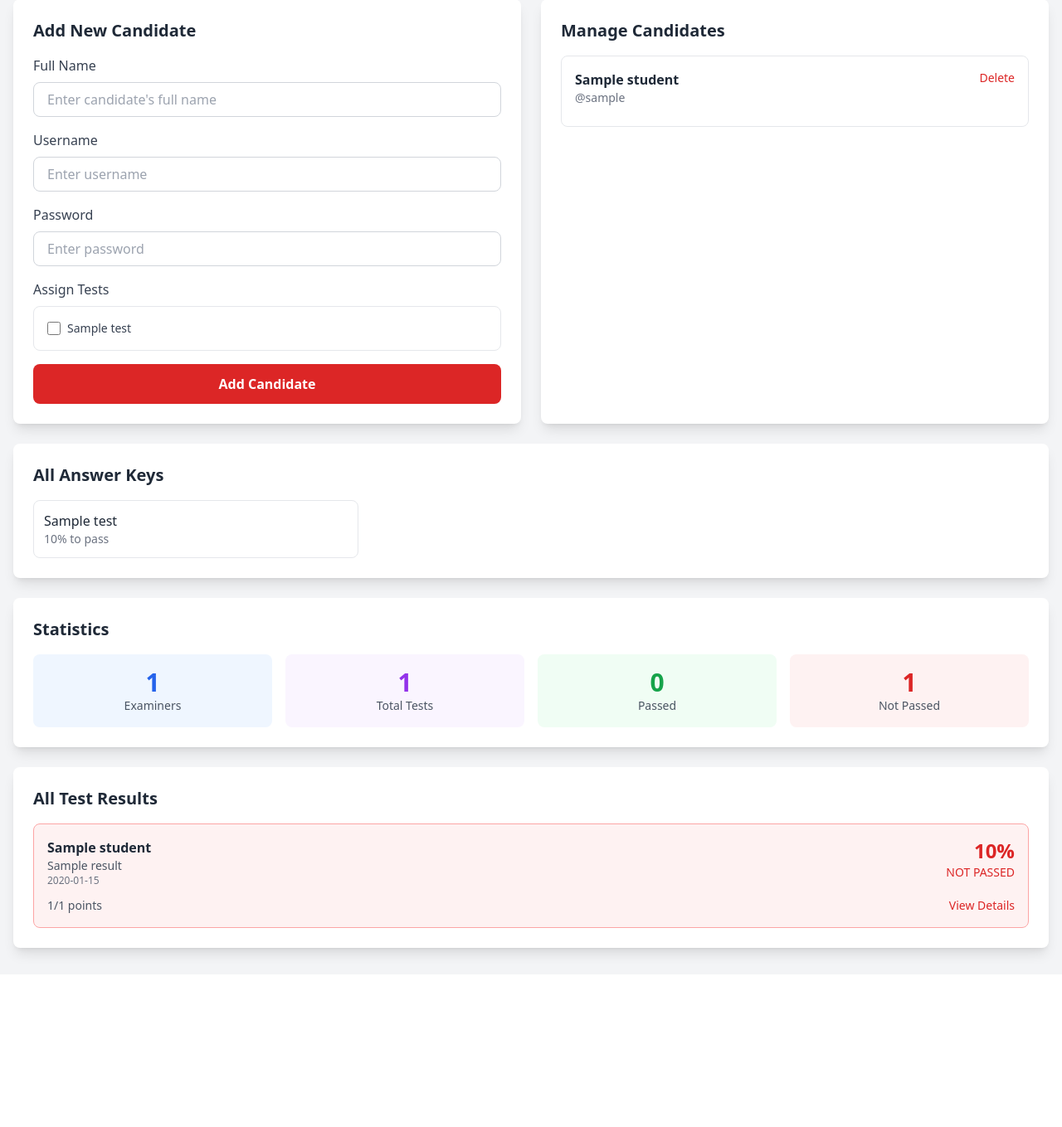
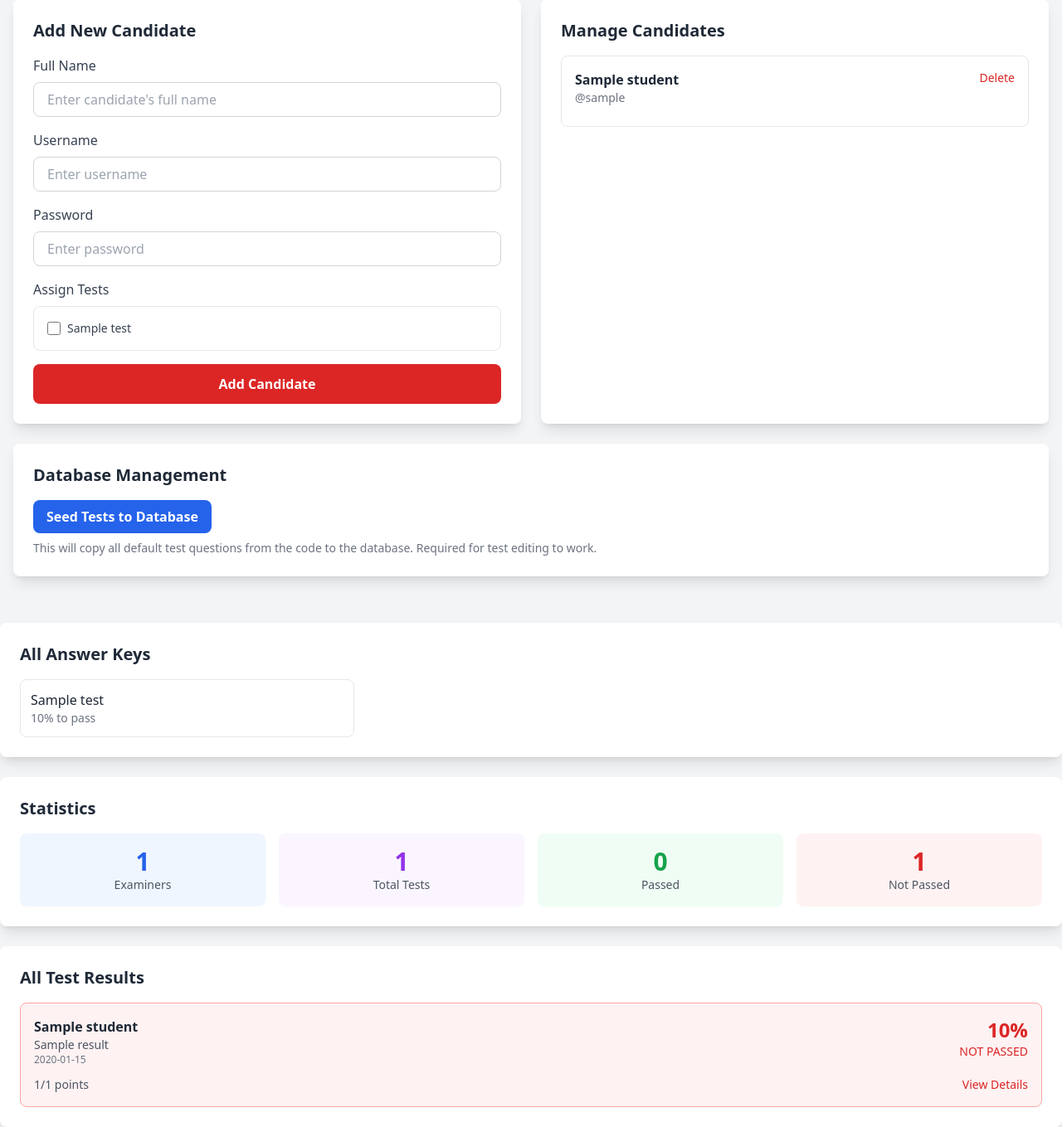
Before and after one commit to kdrivas1989/judgetest, a Flask app: template templates/admin.html in a window 1280 px wide. Shown: the part 805-2164 px from the top of the page at 83% size. Before the commit the page ends 1968 px from the top, so only its background shows below. Run offline with Flask 2, Linux system fonts and the light colour scheme; the template is opened without the code that fills it: most values are stand-ins (such as "Sample title", 1, 10 or a date in 2020); some libraries are stand-ins or nearby versions.

Commit message:
Move test questions to database storage
- Add tests table to store questions in database
- Add admin endpoint to seed tests from questions.py
- Add get_all_tests() and save_test() functions
- Update all routes to use database tests
- Add seed button in admin panel
- Test editing now updates database directly

Co-Authored-By: Claude Opus 4.5 <noreply@anthropic.com>

```diff
--- a/app.py
+++ b/app.py
@@ -9,7 +9,7 @@ import json
 from datetime import datetime
 from flask import Flask, render_template, request, jsonify, redirect, url_for, session, g
 from functools import wraps
-from questions import TESTS
+from questions import TESTS as DEFAULT_TESTS  # Fallback for initial seeding
 
 # Database support - Supabase REST API for production, SQLite for local dev
 import sqlite3  # Always available as fallback
@@ -107,6 +107,25 @@ def init_db():
         cursor.execute('''
             CREATE TABLE IF NOT EXISTS test_results (
                 result_id TEXT PRIMARY KEY,
+                data TEXT NOT NULL
+            )
+        ''')
+
+        # Create tests table
+        cursor.execute('''
+            CREATE TABLE IF NOT EXISTS tests (
+                test_id TEXT PRIMARY KEY,
+                name TEXT NOT NULL,
+                chapter TEXT NOT NULL,
+                passing_score INTEGER NOT NULL,
+                questions TEXT NOT NULL
+            )
+        ''')
+
+        # Create custom_questions table
+        cursor.execute('''
+            CREATE TABLE IF NOT EXISTS custom_questions (
+                test_id TEXT PRIMARY KEY,
                 data TEXT NOT NULL
             )
         ''')
@@ -339,13 +358,94 @@ def save_custom_questions(test_id, questions_data):
 
 
 def get_test_questions(test_id):
-    """Get questions for a test - custom if available, otherwise default."""
-    custom = get_custom_questions(test_id)
-    if custom:
-        return custom
-    if test_id in TESTS:
-        return TESTS[test_id]['questions']
+    """Get questions for a test from database."""
+    # First try to get from tests table in database
+    test = get_test(test_id)
+    if test and test.get('questions'):
+        return test['questions']
+    # Fallback to default if not in database
+    if test_id in DEFAULT_TESTS:
+        return DEFAULT_TESTS[test_id]['questions']
     return []
+
+
+def get_all_tests():
+    """Get all tests from database, falling back to defaults if not seeded."""
+    if USE_SUPABASE:
+        try:
+            result = supabase.table('tests').select('*').execute()
+            if result.data:
+                tests = {}
+                for row in result.data:
+                    tests[row['test_id']] = {
+                        'name': row['name'],
+                        'chapter': row['chapter'],
+                        'passing_score': row['passing_score'],
+                        'questions': json.loads(row['questions']) if row['questions'] else []
+                    }
+                return tests
+        except Exception as e:
+            print(f"Error loading tests from database: {e}")
+    else:
+        try:
+            db = get_sqlite_db()
+            cursor = db.execute('SELECT * FROM tests')
+            tests = {}
+            for row in cursor.fetchall():
+                tests[row['test_id']] = {
+                    'name': row['name'],
+                    'chapter': row['chapter'],
+                    'passing_score': row['passing_score'],
+                    'questions': json.loads(row['questions']) if row['questions'] else []
+                }
+            if tests:
+                return tests
+        except Exception as e:
+            print(f"Error loading tests from SQLite: {e}")
+    # Fallback to default tests
+    return DEFAULT_TESTS
+
+
+def get_test(test_id):
+    """Get a single test by ID."""
+    tests = get_all_tests()
+    return tests.get(test_id)
+
+
+def save_test(test_id, test_data):
+    """Save a test to database."""
+    if USE_SUPABASE:
+        existing = supabase.table('tests').select('test_id').eq('test_id', test_id).execute()
+        if existing.data:
+            supabase.table('tests').update({
+                'name': test_data['name'],
+                'chapter': test_data['chapter'],
+                'passing_score': test_data['passing_score'],
+                'questions': json.dumps(test_data['questions'])
+            }).eq('test_id', test_id).execute()
+        else:
+            supabase.table('tests').insert({
+                'test_id': test_id,
+                'name': test_data['name'],
+                'chapter': test_data['chapter'],
+                'passing_score': test_data['passing_score'],
+                'questions': json.dumps(test_data['questions'])
+            }).execute()
+    else:
+        db = get_sqlite_db()
+        db.execute('''
+            INSERT OR REPLACE INTO tests (test_id, name, chapter, passing_score, questions)
+            VALUES (?, ?, ?, ?, ?)
+        ''', (test_id, test_data['name'], test_data['chapter'],
+              test_data['passing_score'], json.dumps(test_data['questions'])))
+        db.commit()
+
+
+def seed_tests_to_database():
+    """Seed all default tests to database."""
+    for test_id, test_data in DEFAULT_TESTS.items():
+        save_test(test_id, test_data)
+    return len(DEFAULT_TESTS)
 
 
 # Initialize database on startup (with error handling for paused databases)
@@ -395,17 +495,18 @@ def admin_required(f):
 def get_proctor_tests(username, include_general=True):
     """Get tests available for a proctor based on assigned categories and level."""
     user = get_user(username)
+    all_tests = get_all_tests()
     if not user:
         return {}
     if user['role'] == 'admin':
-        return TESTS  # Admin sees all tests
+        return all_tests  # Admin sees all tests
 
     available_tests = {}
     proctor_level = user.get('proctor_level', 'regional')
 
     # Include general test only if requested (for results viewing, not answer keys)
-    if include_general and GENERAL_TEST_ID in TESTS:
-        available_tests[GENERAL_TEST_ID] = TESTS[GENERAL_TEST_ID]
+    if include_general and GENERAL_TEST_ID in all_tests:
+        available_tests[GENERAL_TEST_ID] = all_tests[GENERAL_TEST_ID]
 
     # Add category-specific tests filtered by proctor level
     # Regional proctors: only regional tests
@@ -415,12 +516,12 @@ def get_proctor_tests(username, include_general=True):
         if cat_id in CATEGORIES:
             for test_id in CATEGORIES[cat_id]['tests']:
                 if proctor_level == 'regional' and '_regional' in test_id:
-                    if test_id in TESTS:
-                        available_tests[test_id] = TESTS[test_id]
+                    if test_id in all_tests:
+                        available_tests[test_id] = all_tests[test_id]
                 elif proctor_level == 'national':
                     # National proctors can administer both regional and national tests
-                    if test_id in TESTS:
-                        available_tests[test_id] = TESTS[test_id]
+                    if test_id in all_tests:
+                        available_tests[test_id] = all_tests[test_id]
     return available_tests
 
 
@@ -450,7 +551,7 @@ def index():
                          user=session.get('user'),
                          role=session.get('role'),
                          name=session.get('name'),
-                         tests=TESTS,
+                         tests=get_all_tests(),
                          assigned_tests=assigned_tests)
 
 
@@ -485,7 +586,8 @@ def take_test(test_id):
     if session.get('role') != 'student':
         return redirect(url_for('index'))
 
-    if test_id not in TESTS:
+    all_tests = get_all_tests()
+    if test_id not in all_tests:
         return "Test not found", 404
 
     # Check if student is assigned this test
@@ -494,7 +596,7 @@ def take_test(test_id):
     if test_id not in assigned_tests:
         return "You are not assigned to this test", 403
 
-    test = TESTS[test_id]
+    test = all_tests[test_id]
     questions = get_test_questions(test_id)
     return render_template('test.html',
                          questions=questions,
@@ -510,10 +612,11 @@ def submit_test(test_id):
     if session.get('role') != 'student':
         return jsonify({'error': 'Unauthorized'}), 403
 
-    if test_id not in TESTS:
+    all_tests = get_all_tests()
+    if test_id not in all_tests:
         return jsonify({'error': 'Test not found'}), 404
 
-    test = TESTS[test_id]
+    test = all_tests[test_id]
     questions = get_test_questions(test_id)
     passing_score = test['passing_score']
 
@@ -656,7 +759,8 @@ def proctor_dashboard():
 @app.route('/answer-key/<test_id>')
 @proctor_required
 def answer_key(test_id):
-    if test_id not in TESTS:
+    all_tests = get_all_tests()
+    if test_id not in all_tests:
         return "Test not found", 404
 
     # Check if proctor has access to this test
@@ -666,7 +770,7 @@ def answer_key(test_id):
     if test_id not in available_tests:
         return "Unauthorized", 403
 
-    test = TESTS[test_id]
+    test = all_tests[test_id]
     questions = get_test_questions(test_id)
     return render_template('answer_key.html',
                          questions=questions,
@@ -678,7 +782,8 @@ def answer_key(test_id):
 @app.route('/edit-test/<test_id>')
 @proctor_required
 def edit_test(test_id):
-    if test_id not in TESTS:
+    all_tests = get_all_tests()
+    if test_id not in all_tests:
         return "Test not found", 404
 
     # Check if proctor has access to this test
@@ -688,7 +793,7 @@ def edit_test(test_id):
     if test_id not in available_tests:
         return "Unauthorized", 403
 
-    test = TESTS[test_id]
+    test = all_tests[test_id]
     questions = get_test_questions(test_id)
     return render_template('edit_test.html',
                          questions=questions,
@@ -699,8 +804,9 @@ def edit_test(test_id):
 
 @app.route('/save-test/<test_id>', methods=['POST'])
 @proctor_required
-def save_test(test_id):
-    if test_id not in TESTS:
+def save_test_questions(test_id):
+    all_tests = get_all_tests()
+    if test_id not in all_tests:
         return jsonify({'error': 'Test not found'}), 404
 
     # Check if proctor has access to this test
@@ -724,14 +830,18 @@ def save_test(test_id):
         if q.get('correct') not in [0, 1, 2, 3]:
             return jsonify({'error': 'Each question must have a valid correct answer (0-3)'}), 400
 
-    save_custom_questions(test_id, questions)
+    # Update the test in the database
+    test = all_tests[test_id]
+    test['questions'] = questions
+    save_test(test_id, test)
     return jsonify({'success': True, 'message': f'Test saved with {len(questions)} questions'})
 
 
 @app.route('/reset-test/<test_id>', methods=['POST'])
 @proctor_required
 def reset_test(test_id):
-    if test_id not in TESTS:
+    all_tests = get_all_tests()
+    if test_id not in all_tests:
         return jsonify({'error': 'Test not found'}), 404
 
     # Check if proctor has access to this test
@@ -741,13 +851,12 @@ def reset_test(test_id):
     if test_id not in available_tests:
         return jsonify({'error': 'Unauthorized'}), 403
 
-    # Delete custom questions to revert to default
-    if USE_SUPABASE:
-        supabase.table('custom_questions').delete().eq('test_id', test_id).execute()
-    else:
-        db = get_sqlite_db()
-        db.execute('DELETE FROM custom_questions WHERE test_id = ?', (test_id,))
-        db.commit()
+    # Reset to default questions from questions.py
+    if test_id not in DEFAULT_TESTS:
+        return jsonify({'error': 'No default questions available for this test'}), 404
+
+    default_test = DEFAULT_TESTS[test_id]
+    save_test(test_id, default_test)
 
     return jsonify({'success': True, 'message': 'Test reset to default questions'})
 
@@ -827,7 +936,7 @@ def admin_dashboard():
                          students=students,
                          categories=CATEGORIES,
                          results=all_results,
-                         tests=TESTS)
+                         tests=get_all_tests())
 
 
 @app.route('/admin/add-proctor', methods=['POST'])
@@ -961,6 +1070,30 @@ def get_proctor_route(username):
     })
 
 
+@app.route('/admin/seed-tests', methods=['POST'])
+@admin_required
+def admin_seed_tests():
+    """Seed database with default test questions from questions.py."""
+    try:
+        count = seed_tests_to_database()
+        return jsonify({'success': True, 'message': f'Seeded {count} tests to database'})
+    except Exception as e:
+        return jsonify({'error': str(e)}), 500
+
+
+@app.route('/admin/get-tests')
+@admin_required
+def admin_get_tests():
+    """Get all tests for admin management."""
+    tests = get_all_tests()
+    return jsonify({
+        'tests': [{'id': tid, 'name': t['name'], 'chapter': t['chapter'],
+                   'passing_score': t['passing_score'], 'question_count': len(t.get('questions', []))}
+                  for tid, t in tests.items()],
+        'source': 'database' if USE_SUPABASE else 'local'
+    })
+
+
 if __name__ == '__main__':
     port = int(os.environ.get('PORT', 5000))
     debug = os.environ.get('FLASK_ENV', 'development') == 'development'
--- a/templates/admin.html
+++ b/templates/admin.html
@@ -197,6 +197,20 @@
                     </div>
                     {% endif %}
                 </div>
+            </div>
+        </div>
+
+        <!-- Database Management Section -->
+        <div class="mt-6 bg-white rounded-lg shadow-lg p-6">
+            <h2 class="text-xl font-bold text-gray-800 mb-4">Database Management</h2>
+            <div class="flex items-center gap-4">
+                <button onclick="seedTests()" class="bg-blue-600 hover:bg-blue-700 text-white font-semibold py-2 px-4 rounded-lg transition">
+                    Seed Tests to Database
+                </button>
+                <span id="testCount" class="text-gray-600"></span>
+            </div>
+            <p class="text-sm text-gray-500 mt-2">This will copy all default test questions from the code to the database. Required for test editing to work.</p>
+            <div id="seedMessage" class="mt-4 hidden"></div>
             </div>
         </div>
 
@@ -591,6 +605,53 @@
                 closePasswordModal();
             }
         });
+
+        // Seed tests to database
+        async function seedTests() {
+            if (!confirm('This will copy all default test questions to the database. Continue?')) {
+                return;
+            }
+
+            const messageDiv = document.getElementById('seedMessage');
+
+            try {
+                const response = await fetch('/admin/seed-tests', {
+                    method: 'POST',
+                    headers: { 'Content-Type': 'application/json' }
+                });
+
+                const result = await response.json();
+
+                if (result.error) {
+                    messageDiv.className = 'mt-4 bg-red-100 border border-red-400 text-red-700 px-4 py-3 rounded';
+                    messageDiv.textContent = result.error;
+                } else {
+                    messageDiv.className = 'mt-4 bg-green-100 border border-green-400 text-green-700 px-4 py-3 rounded';
+                    messageDiv.textContent = result.message;
+                    loadTestCount();
+                }
+                messageDiv.classList.remove('hidden');
+                setTimeout(() => messageDiv.classList.add('hidden'), 3000);
+
+            } catch (error) {
+                messageDiv.className = 'mt-4 bg-red-100 border border-red-400 text-red-700 px-4 py-3 rounded';
+                messageDiv.textContent = 'Error seeding tests: ' + error.message;
+                messageDiv.classList.remove('hidden');
+            }
+        }
+
+        // Load test count on page load
+        async function loadTestCount() {
+            try {
+                const response = await fetch('/admin/get-tests');
+                const data = await response.json();
+                document.getElementById('testCount').textContent = `${data.tests.length} tests in ${data.source}`;
+            } catch (error) {
+                console.error('Error loading test count:', error);
+            }
+        }
+
+        loadTestCount();
     </script>
 
     <!-- Change Password Modal -->
```
